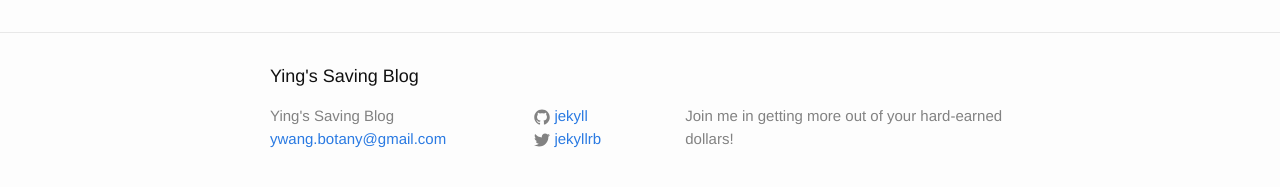
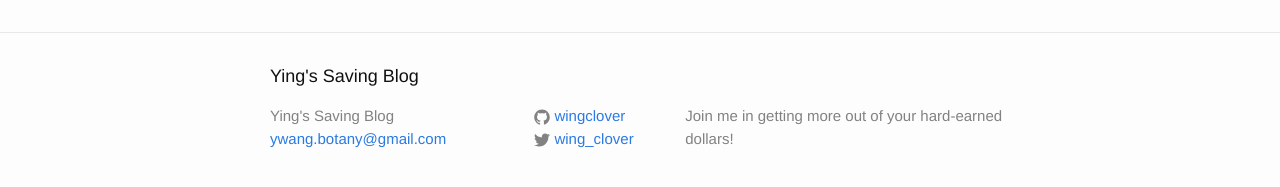
Before and after one commit to wingclover/wingclover.github.io, a Jekyll site: the page built from about.md, in a window 1280 px wide. Shown: the part 318-505 px from the top of the page. Built offline with Jekyll 4.4.1, drawn with Linux system fonts in a browser that asks for light colours.

Commit message:
Update _config.yml
updated twitter and github accounts

```diff
--- a/_config.yml
+++ b/_config.yml
@@ -12,8 +12,8 @@ description: > # this means to ignore newlines until "baseurl:"
   Join me in getting more out of your hard-earned dollars!
 baseurl: "" # the subpath of your site, e.g. /blog
 url: "http://yourdomain.com" # the base hostname & protocol for your site
-twitter_username: jekyllrb
-github_username:  jekyll
+twitter_username: wing_clover
+github_username:  wingclover
 
 # Build settings
 markdown: kramdown
```
